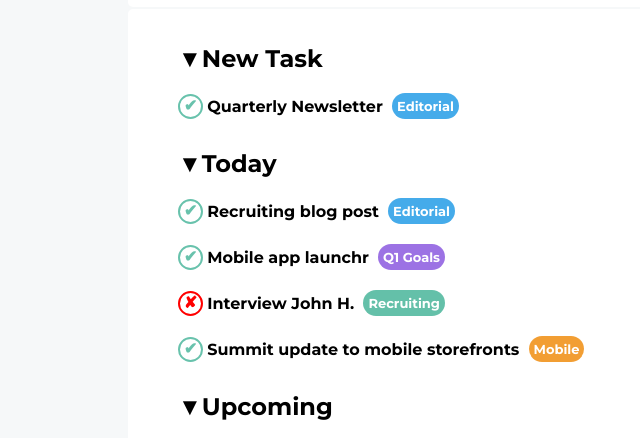
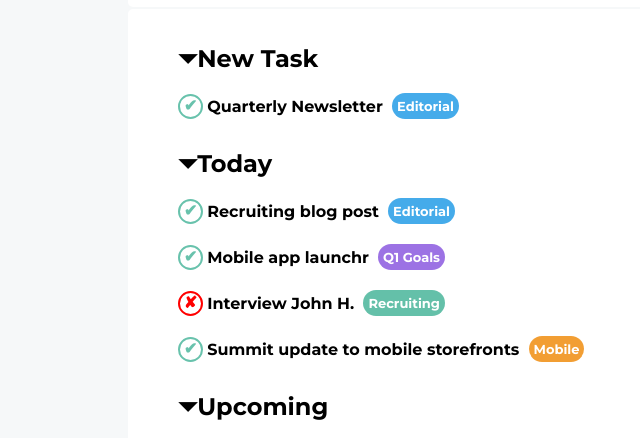
Before and after one commit to Ciro97cu/html-css-toboolist, a plain HTML site: page index.html in a window 1280 px wide. Shown: the part 153-591 px from the top of the page, 0-640 px from the left. Drawn offline with Linux system fonts and the light colour scheme.

Commit message:
modifica icona h2

```diff
--- a/index.html
+++ b/index.html
@@ -41,7 +41,7 @@
         <!-- Sezione dedicata alla lista -->
         <section class="lista">
 
-            <h2>&#9660;New Task</h2>
+            <h2>&#9207;New Task</h2>
             <ul>
 
                 <li class="riga">
@@ -54,7 +54,7 @@
 
             </ul>
 
-            <h2>&#9660;Today</h2>
+            <h2>&#9207;Today</h2>
             <ul>
 
                 <li class="riga">
@@ -91,7 +91,7 @@
 
             </ul>
 
-            <h2>&#9660;Upcoming</h2>
+            <h2>&#9207;Upcoming</h2>
             <ul>
 
                 <li class="riga">
```
